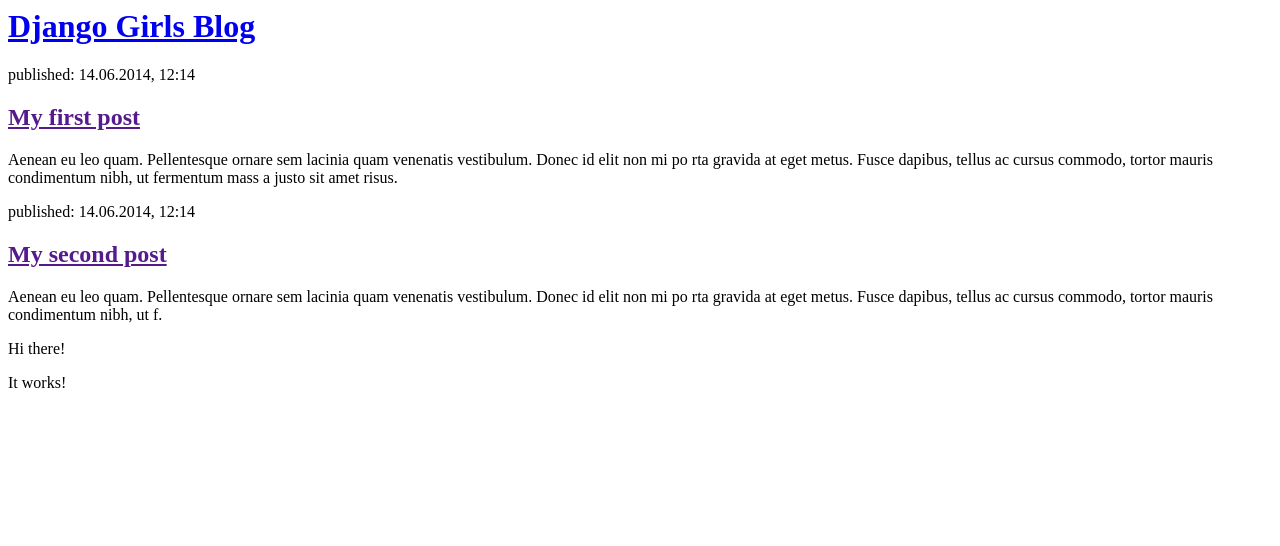
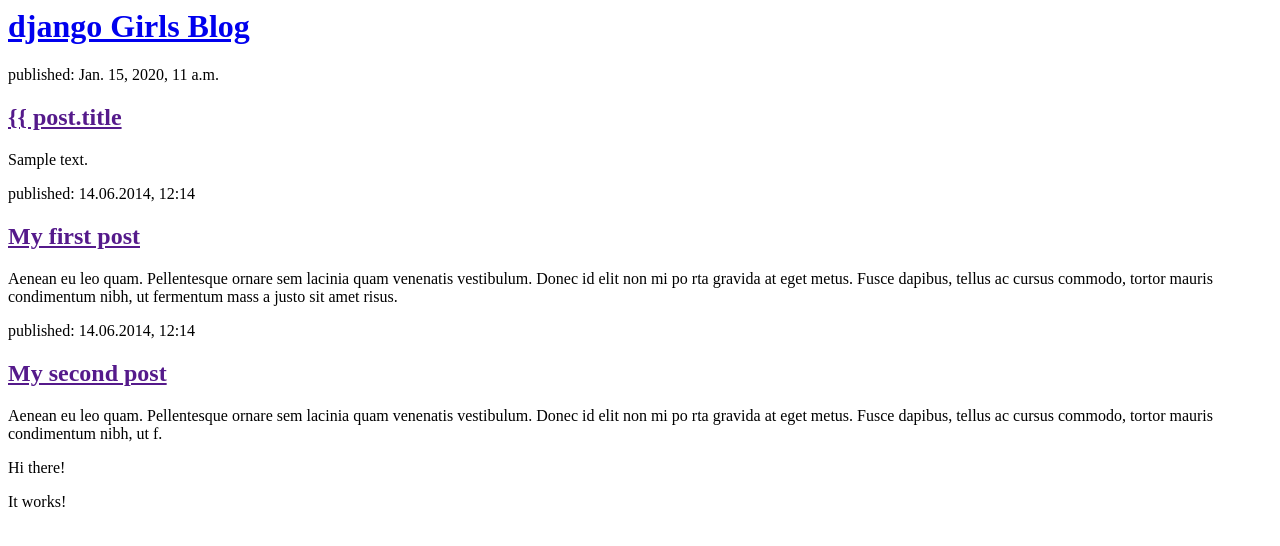
Before and after one commit to epotimeT/my-first-blog, a Django app: page / in a window 1280 px wide. Shown: the top 546 px of the page. Run offline with Django 3.2, Linux system fonts and the light colour scheme; tables that the repository leaves empty hold one stand-in row (values such as "Sample post").

Commit message:
Modified templates to display posts from database.

```diff
--- a/blog/templates/blog/post_list.html
+++ b/blog/templates/blog/post_list.html
@@ -3,10 +3,19 @@
 		<title>Temi's  blog</title>
 	</head>
 	<body>
-		<div>												<h1><a	href="/">Django	Girls	Blog</a></h1></div>
+		<div>												<h1><a	href="/">django	Girls	Blog</a></h1></div>
 
+		{% for post in posts %}
 			<div>
-				<p>published:	14.06.2014,	12:14</p>
+				<p>published: {{ post.published_date}}</p>
+				<h2><a href="">{{ post.title </a></h2>
+				<p>{{ post.text|linebreaksbr }}</p>
+			</div>
+		{% endfor %}
+			<div>
+				<p>published:	14.06.2014,	12:14
+
+				</p>
 				<h2><a	href="">My	first	post</a></h2>
 				<p>Aenean eu leo quam.	Pellentesque ornare	sem	lacinia	quam	venenatis	vestibulum.	Donec id	elit non	mi	po rta	gravida	at	eget metus.	Fusce	dapibus,	tellus	ac	cursus	commodo, tortor	mauris condimentum	nibh,	ut	fermentum mass a justo sit	amet	risus.</p>
 			</div>
--- a/blog/views.py
+++ b/blog/views.py
@@ -1,5 +1,8 @@
 from django.shortcuts import render
+from django.utils import timezone
+from .models import Post
 
 def post_list(request):
-	return render(request, 'blog/post_list.html', {})
+	posts= Post.objects.filter(published_date__lte=timezone.now()).order_by('published_date')
+	return render(request, 'blog/post_list.html', {'posts': posts})
 # Create your views here.
```
